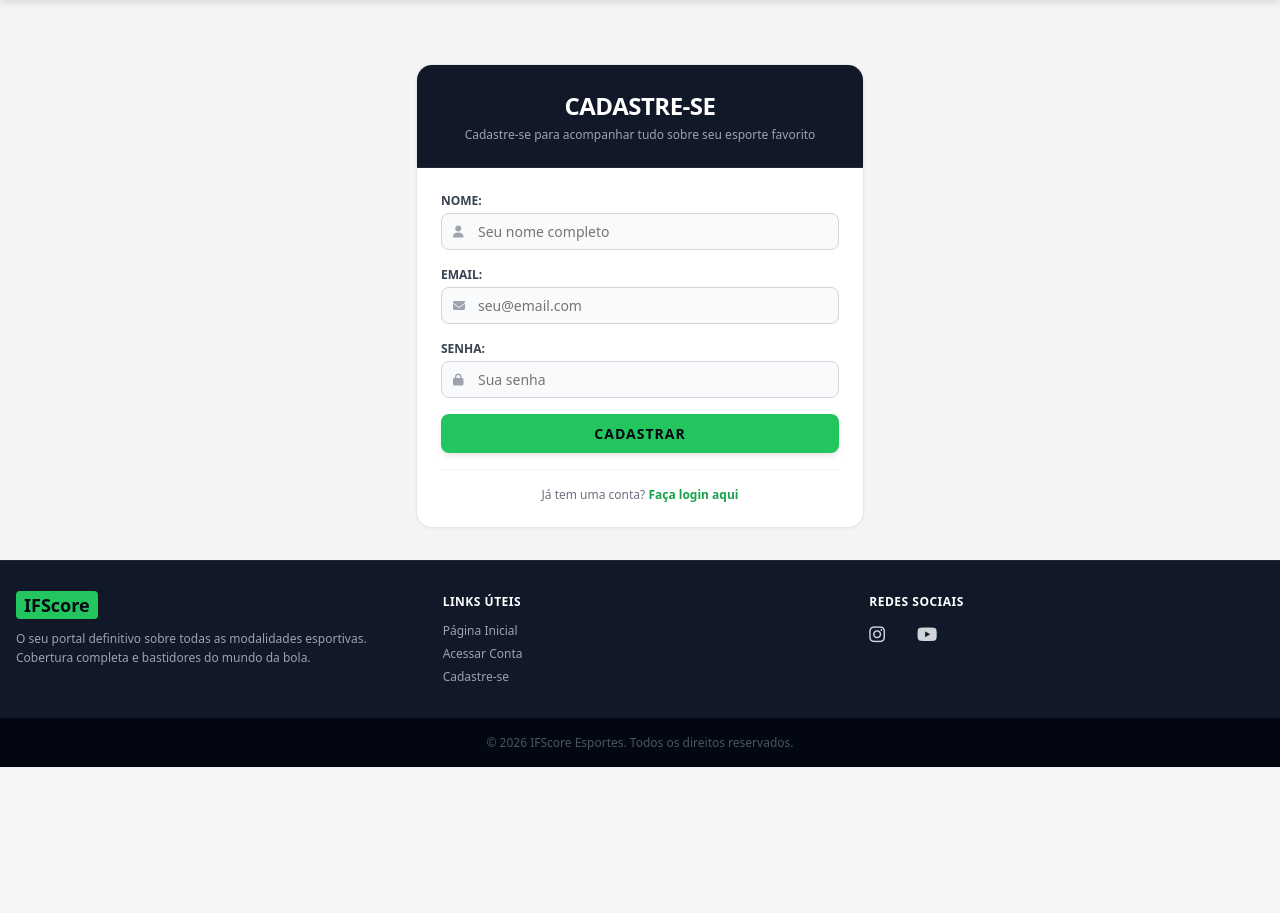
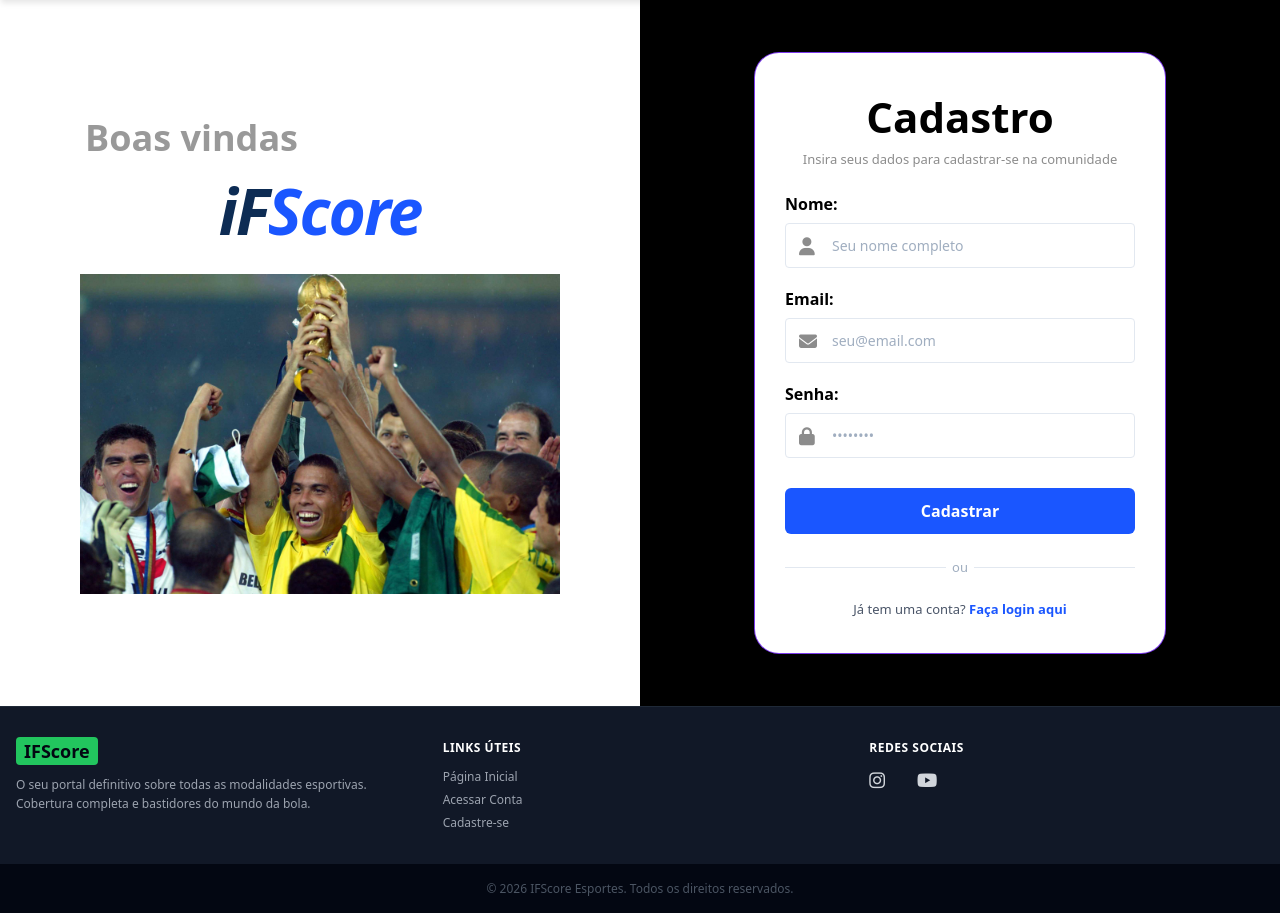
Before and after one commit to Josecarlosxz/Projeto_POAS, a FastAPI app: page /cadastro-page in a window 1280 px wide. Shown: the part 93-1006 px from the top of the page. Before the commit the page ends 860 px from the top, so only its background shows below. Run offline with FastAPI, Linux system fonts and the light colour scheme.

Commit message:
Telas finais

```diff
--- a/main.py
+++ b/main.py
@@ -18,14 +18,13 @@ async def lifespan(app: FastAPI):
 
 app = FastAPI(lifespan=lifespan)
 
+templates = Jinja2Templates(directory="templates")
+
 app.mount("/static", StaticFiles(directory="static"), name="static")
 
 @app.exception_handler(Exception)
 async def validation_exception_handler(request: Request, exc: Exception):
     return PlainTextResponse(str(traceback.format_exc()), status_code=500)
-
-templates = Jinja2Templates(directory="templates")
-
 
 # --- SISTEMA DE VERIFICAÇÃO DE SESSÃO ---
 
--- a/static/css/style.css
+++ b/static/css/style.css
@@ -256,129 +256,208 @@ a {
 .main-content {
     flex-grow: 1;
     width: 100%;
+}
+
+.main-content:not(:has(.auth-split-container)) {
     max-width: 1280px;
     margin: 0 auto;
     padding: 32px 16px;
 }
 
-.form-card {
-    max-width: 448px;
-    margin: 32px auto 0 auto;
-    background-color: #ffffff;
-    border-radius: 16px;
-    border: 1px solid #e5e7eb;
-    box-shadow: 0 1px 3px rgba(0,0,0,0.05);
-    overflow: hidden;
+.auth-split-container {
+    display: flex;
+    width: 100%;
+    min-height: calc(100vh - 94px);
 }
 
-.form-header {
-    background-color: #111827;
-    padding: 24px;
-    text-align: center;
-    color: #ffffff;
-    border-bottom: 1px solid #1f2937;
+.auth-welcome-side {
+    flex: 1;
+    background-color: #ffffff;
+    display: flex;
+    justify-content: center;
+    align-items: center;
+    padding: 40px;
 }
 
-.form-header h2 {
-    font-size: 24px;
-    font-weight: 900;
-    text-transform: uppercase;
-    letter-spacing: -0.5px;
+.welcome-content {
+    text-align: center;
+    width: 100%;
+    max-width: 520px;
 }
 
-.form-header p {
-    color: #9ca3af;
-    font-size: 12px;
-    margin-top: 4px;
+.welcome-text {
+    font-size: 36px;
+    color: #999999;
+    font-weight: bold;
+    margin-bottom: 5px;
+    text-align: left;
+    padding-left: 25px;
 }
 
-.form-body {
-    padding: 24px;
+.brand-logo-display {
+    font-size: 64px;
+    font-weight: 800;
+    font-style: italic;
+    margin-bottom: 20px;
+    letter-spacing: -2px;
+    text-align: center;
 }
 
-.form-group {
-    margin-bottom: 16px;
+.brand-if {
+    color: #0d2c54;
 }
 
-.form-label {
-    display: block;
-    font-size: 12px;
-    font-weight: bold;
-    text-transform: uppercase;
-    color: #374151;
-    margin-bottom: 4px;
+.brand-score {
+    color: #1a56ff;
 }
 
-.input-relative {
-    position: relative;
+.welcome-illustration {
+    width: 100%;
+    max-width: 480px;
+    height: auto;
+    object-fit: contain;
+    display: block;
+    margin: 0 auto;
 }
 
-.input-icon {
-    position: absolute;
-    top: 0;
-    bottom: 0;
-    left: 0;
+.auth-form-side {
+    flex: 1;
+    background-color: #000000;
+    display: flex;
+    justify-content: center;
+    align-items: center;
+    padding: 40px;
+}
+
+.auth-card {
+    width: 100%;
+    max-width: 410px;
+    background-color: #ffffff;
+    border-radius: 24px;
+    padding: 35px 30px;
+    box-shadow: 0 0 0 1px #7c3aed, 0 10px 25px -5px rgba(0, 0, 0, 0.3);
+    text-align: center;
+}
+
+.auth-title {
+    font-size: 42px;
+    font-weight: 700;
+    color: #000000;
+    margin-bottom: 5px;
+}
+
+.auth-subtitle {
+    font-size: 13px;
+    color: #8c8c8c;
+    margin-bottom: 25px;
+}
+
+.auth-body {
+    text-align: left;
+}
+
+.auth-group {
+    margin-bottom: 20px;
+}
+
+.auth-label {
+    display: block;
+    font-size: 16px;
+    font-weight: 700;
+    color: #000000;
+    margin-bottom: 8px;
+}
+
+.auth-input-wrapper {
+    position: relative;
     display: flex;
     align-items: center;
-    padding-left: 12px;
-    color: #9ca3af;
 }
 
-.form-input {
-    width: 100%;
-    padding: 8px 12px 8px 36px;
-    font-size: 14px;
-    background-color: #f9fafb;
-    border: 1px solid #d1d5db;
-    border-radius: 8px;
-    outline: none;
-    transition: all 0.2s;
+.auth-icon {
+    position: absolute;
+    left: 14px;
+    color: #8c8c8c;
+    font-size: 18px;
+    display: flex;
+    align-items: center;
+    justify-content: center;
 }
 
-.form-input:focus {
-    border-color: #22c55e;
-    box-shadow: 0 0 0 2px rgba(34, 197, 94, 0.2);
+.auth-input {
+    width: 100%;
+    padding: 12px 14px 12px 46px;
+    font-size: 14px;
+    border: 1px solid #e2e8f0;
+    border-radius: 4px;
+    background-color: #ffffff;
+    color: #000000;
+    outline: none;
+    transition: border-color 0.2s;
 }
 
-.btn-submit {
-    width: 100%;
-    background-color: #22c55e;
-    border: none;
-    color: #030712;
-    font-size: 14px;
-    font-weight: bold;
-    text-transform: uppercase;
-    letter-spacing: 1px;
-    padding: 10px;
-    border-radius: 8px;
-    cursor: pointer;
-    box-shadow: 0 4px 6px -1px rgba(0, 0, 0, 0.1);
-    transition: all 0.2s;
+.auth-input::placeholder {
+    color: #a0aec0;
 }
 
-.btn-submit:hover {
-    background-color: #16a34a;
-    transform: translateY(-2px);
+.auth-input:focus {
+    border-color: #1a56ff;
+    box-shadow: 0 0 0 2px rgba(26, 86, 255, 0.15);
 }
 
-.form-divider {
-    border: 0;
-    border-top: 1px solid #f3f4f6;
-    margin: 16px 0;
+.btn-auth-submit {
+    width: 100%;
+    background-color: #1a56ff;
+    color: #ffffff;
+    border: none;
+    padding: 12px;
+    font-size: 16px;
+    font-weight: 700;
+    border-radius: 6px;
+    cursor: pointer;
+    transition: background-color 0.2s, transform 0.1s;
+    margin-top: 10px;
+    text-align: center;
 }
 
-.form-footer-text {
-    text-align: center;
-    font-size: 12px;
-    color: #6b7280;
+.btn-auth-submit:hover {
+    background-color: #003cd2;
 }
 
-.form-footer-text a {
-    color: #16a34a;
-    font-weight: bold;
+.btn-auth-submit:active {
+    transform: scale(0.99);
 }
 
-.form-footer-text a:hover {
+.auth-divider {
+    display: flex;
+    align-items: center;
+    text-align: center;
+    color: #a0aec0;
+    margin: 24px 0;
+    font-size: 13px;
+}
+
+.auth-divider::before, .auth-divider::after {
+    content: '';
+    flex: 1;
+    border-bottom: 1px solid #e2e8f0;
+}
+
+.auth-divider:not(:empty)::before { margin-right: .5em; }
+.auth-divider:not(:empty)::after { margin-left: .5em; }
+
+.auth-footer-text {
+    text-align: center;
+    font-size: 13px;
+    color: #4a5568;
+}
+
+.auth-footer-text a {
+    color: #1a56ff;
+    font-weight: 600;
+}
+
+.auth-footer-text a:hover {
     text-decoration: underline;
 }
 
@@ -560,6 +639,25 @@ a {
     .nav-links {
         display: none;
     }
+    .auth-split-container {
+        flex-direction: column;
+    }
+    .auth-welcome-side {
+        padding: 30px 16px;
+    }
+    .welcome-text {
+        text-align: center;
+        padding-left: 0;
+    }
+    .brand-logo-display {
+        font-size: 48px;
+    }
+    .auth-form-side {
+        padding: 20px 16px;
+    }
+    .auth-card {
+        padding: 25px 20px;
+    }
 }
 
 @media (min-width: 768px) {
--- a/templates/cadastro.html
+++ b/templates/cadastro.html
@@ -3,50 +3,64 @@
 {% block title %}Criar Conta - IFSCORE{% endblock %}
 
 {% block content %}
-<div class="form-card">
-    <div class="form-header">
-        <h2>Cadastre-se</h2>
-        <p>Cadastre-se para acompanhar tudo sobre seu esporte favorito</p>
+<div class="auth-split-container">
+    <div class="auth-welcome-side">
+        <div class="welcome-content">
+            <h1 class="welcome-text">Boas vindas</h1>
+            <div class="brand-logo-display">
+                <span class="brand-if">iF</span><span class="brand-score">Score</span>
             </div>
-
-    <form action="/cadastro" method="POST" class="form-body">
-        <div class="form-group">
-            <label class="form-label">Nome:</label>
-            <div class="input-relative">
-                <span class="input-icon">
-                    <i class="fa-solid fa-user" style="font-size: 12px;"></i>
-                </span>
-                <input type="text" name="nome" required placeholder="Seu nome completo" class="form-input">
+            <img src="{{ url_for('static', path='images/brasil2002.jpg') }}" alt="iFScore" class="welcome-illustration">
         </div>
     </div>
 
-        <div class="form-group">
-            <label class="form-label">Email:</label>
-            <div class="input-relative">
-                <span class="input-icon">
-                    <i class="fa-solid fa-envelope" style="font-size: 12px;"></i>
+    <div class="auth-form-side">
+        <div class="auth-card">
+            <h2 class="auth-title">Cadastro</h2>
+            <p class="auth-subtitle">Insira seus dados para cadastrar-se na comunidade</p>
+
+            <form action="/cadastro" method="POST" class="auth-body">
+                <div class="auth-group">
+                    <label class="auth-label">Nome:</label>
+                    <div class="auth-input-wrapper">
+                        <span class="auth-icon">
+                            <i class="fa-solid fa-user"></i>
                         </span>
-                <input type="email" name="email" required placeholder="seu@email.com" class="form-input">
+                        <input type="text" name="nome" required placeholder="Seu nome completo" class="auth-input">
                     </div>
                 </div>
 
-        <div class="form-group">
-            <label class="form-label">Senha:</label>
-            <div class="input-relative">
-                <span class="input-icon">
-                    <i class="fa-solid fa-lock" style="font-size: 12px;"></i>
+                <div class="auth-group">
+                    <label class="auth-label">Email:</label>
+                    <div class="auth-input-wrapper">
+                        <span class="auth-icon">
+                            <i class="fa-solid fa-envelope"></i>
                         </span>
-                <input type="password" name="senha" required placeholder="Sua senha" class="form-input">
+                        <input type="email" name="email" required placeholder="seu@email.com" class="auth-input">
                     </div>
                 </div>
 
-        <button type="submit" class="btn-submit">Cadastrar</button>
+                <div class="auth-group">
+                    <label class="auth-label">Senha:</label>
+                    <div class="auth-input-wrapper">
+                        <span class="auth-icon">
+                            <i class="fa-solid fa-lock"></i>
+                        </span>
+                        <input type="password" name="senha" required placeholder="••••••••" class="auth-input">
+                    </div>
+                </div>
 
-        <hr class="form-divider">
+                <button type="submit" class="btn-auth-submit">Cadastrar</button>
 
-        <p class="form-footer-text">
+                <div class="auth-divider">
+                    <span>ou</span>
+                </div>
+
+                <p class="auth-footer-text">
                     Já tem uma conta? <a href="/login-page">Faça login aqui</a>
                 </p>
             </form>
         </div>
-{% endblock %}
+    </div>
+</div>
+{% endblock %}y
```
Also changed, not shown: templates/login.html (+36 -22 lines), static/images/brasil2002.jpg (added), static/images/cleveland2016.webp (added). Lines whose indentation alone changed are shown as unchanged.
